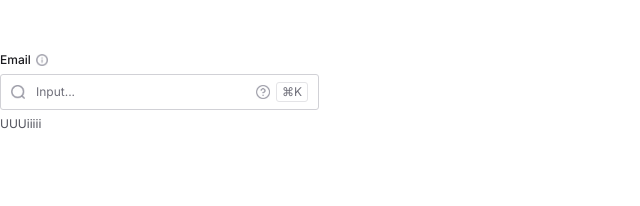
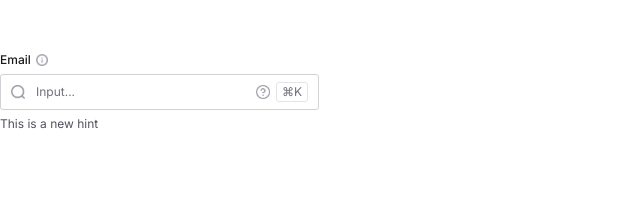
Before and after one commit to haduigon/test-task-lisapet, a React (Create React App) app: page / in a window 1280 px wide. Shown: the top 206 px of the page, without its empty margins (0-640 px from the left). Built offline with nearby package versions, Linux system fonts and the light colour scheme.

Commit message:
onChange handler added

```diff
--- a/src/App.tsx
+++ b/src/App.tsx
@@ -22,12 +22,21 @@ const test = {
 };
 
 function App() {
+
+  function handleChange(data: any) {
+    console.log(data.target.value);
+  }
   return (
     <div className="App">
       <InputGroup
         label="Email"
-        annotation="UUUiiiii"
-        size="xyyyq"
+        annotation="This is a new hint"
+        size="s"
+        isRequired={{
+          required: true,
+          type: 'icon',
+        }}
+        onChange={(event) => handleChange(event)}
       />
       {/* <InputText /> */}
       {/* <CommandSymbol /> */}
--- a/src/AppStateContext/AppStateContext.tsx
+++ b/src/AppStateContext/AppStateContext.tsx
@@ -6,7 +6,7 @@ import { ACTIONS, inputId } from "../helpers/utils";
 interface App {
   inputId: string;
   annotation?: string;
-  size?: string;
+  size?: 's' | 'm' | 'l' | 'xl';
   alignment?: string;
   border?: boolean;
   iconBefore?: boolean;
@@ -17,6 +17,7 @@ interface App {
     type: string;
   };
   label?: string;
+  onChange: (data: any) => void,
   // [key: string]: boolean | string | { required: boolean; type: string; } | undefined;
 }
 
@@ -31,10 +32,10 @@ type Action =
           | {
               required: boolean;
               type: string;
-            } | undefined;
+        } | undefined
+          | ((data: any) => void);
       }
     }
-  | { type: ACTIONS.SET_LABEL; payload: string };
 
 type State = {
   state: App;
@@ -48,20 +49,14 @@ function reducer(state: App, action: Action) {
         ...state,
         [action.payload.key]: action.payload.value,
       };
-    case ACTIONS.SET_LABEL:
-      return {
-        ...state,
-        label: action.payload,
-      };
   }
-  // return state;
 }
 
 const initialState: State = {
   state: {
     inputId: inputId,
-    annotation: "This is a hint text to help user",
-    size: "",
+    annotation: "",
+    size: "m",
     alignment: "",
     border: true,
     iconBefore: false,
@@ -72,6 +67,7 @@ const initialState: State = {
       type: "",
     },
     label: "",
+    onChange: () => {}
   },
   dispatch: () => {},
 };
--- a/src/InputAnnotation/InputAnnotation.module.scss
+++ b/src/InputAnnotation/InputAnnotation.module.scss
@@ -1,4 +1,5 @@
 .text {
+  all: unset;
   font-family: Inter, sans-serif;
   font-weight: 400;
   font-size: 12px;
--- a/src/InputAnnotation/InputAnnotation.tsx
+++ b/src/InputAnnotation/InputAnnotation.tsx
@@ -6,7 +6,7 @@ const InputAnnotation = () => {
   const { state } = useContext(AppStateContext);
   return (
     <div>
-      <text className={styles.text}>{state.annotation}</text>
+      <p className={styles.text}>{state.annotation}</p>
     </div>
   )
 }
--- a/src/InputText/InputText.tsx
+++ b/src/InputText/InputText.tsx
@@ -6,7 +6,7 @@ import { useContext } from "react";
 import { AppStateContext } from "../AppStateContext/AppStateContext";
 
 const InputText = () => {
-  const {state} = useContext(AppStateContext)
+  const { state } = useContext(AppStateContext);
   return (
     <div className={`${styles.box} mb-4`} tabIndex={0}>
       <div className={`centered-flex ${styles.innerBox}`}>
@@ -17,7 +17,7 @@ const InputText = () => {
           placeholder="Input..."
           className={`${styles.text} ml-5`}
           // value={value}
-          // onChange={}
+          onChange={(event) => state.onChange(event)}
         />
         <div className="centered-flex ml-5">
           <QuestionIcon />
```
Also changed, not shown: src/InputGroup/InputGroup.tsx (+1 -7 lines).
